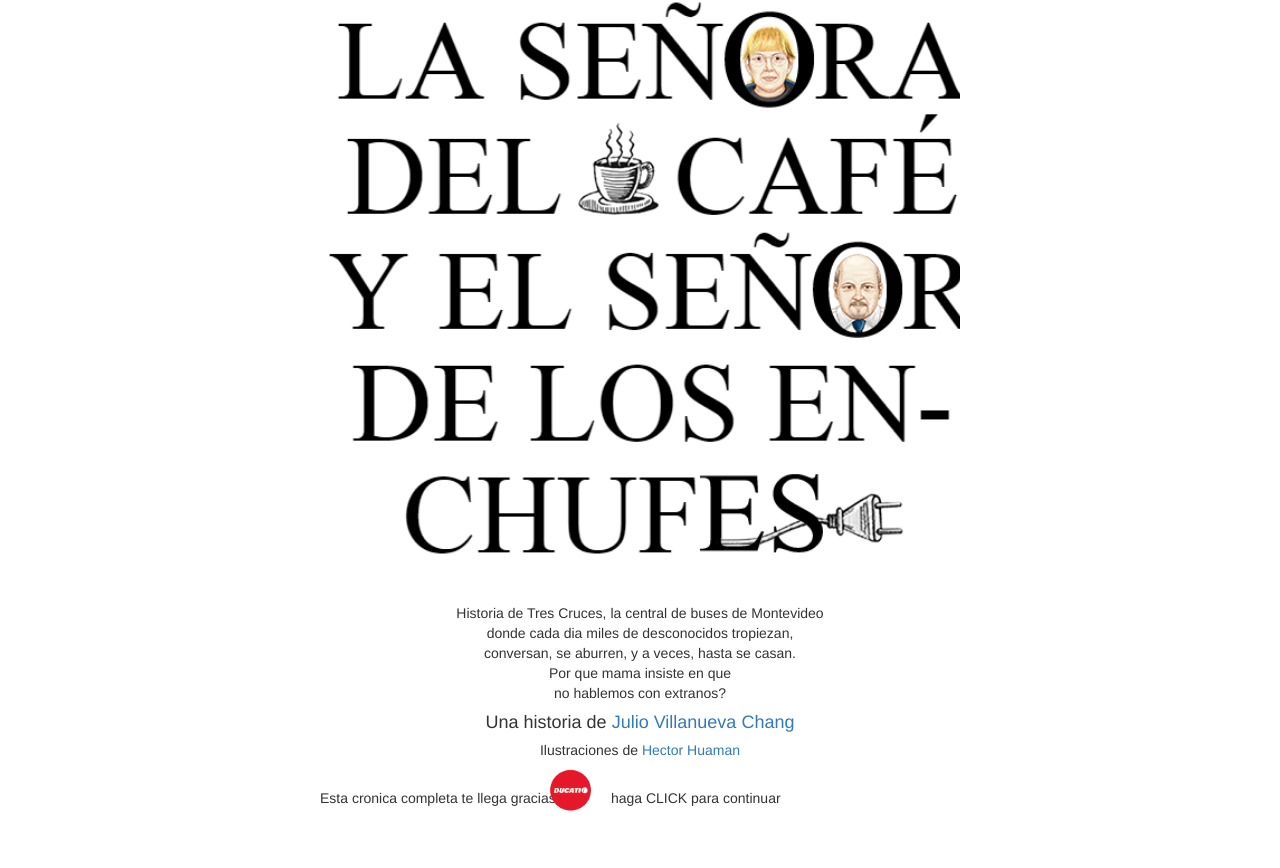
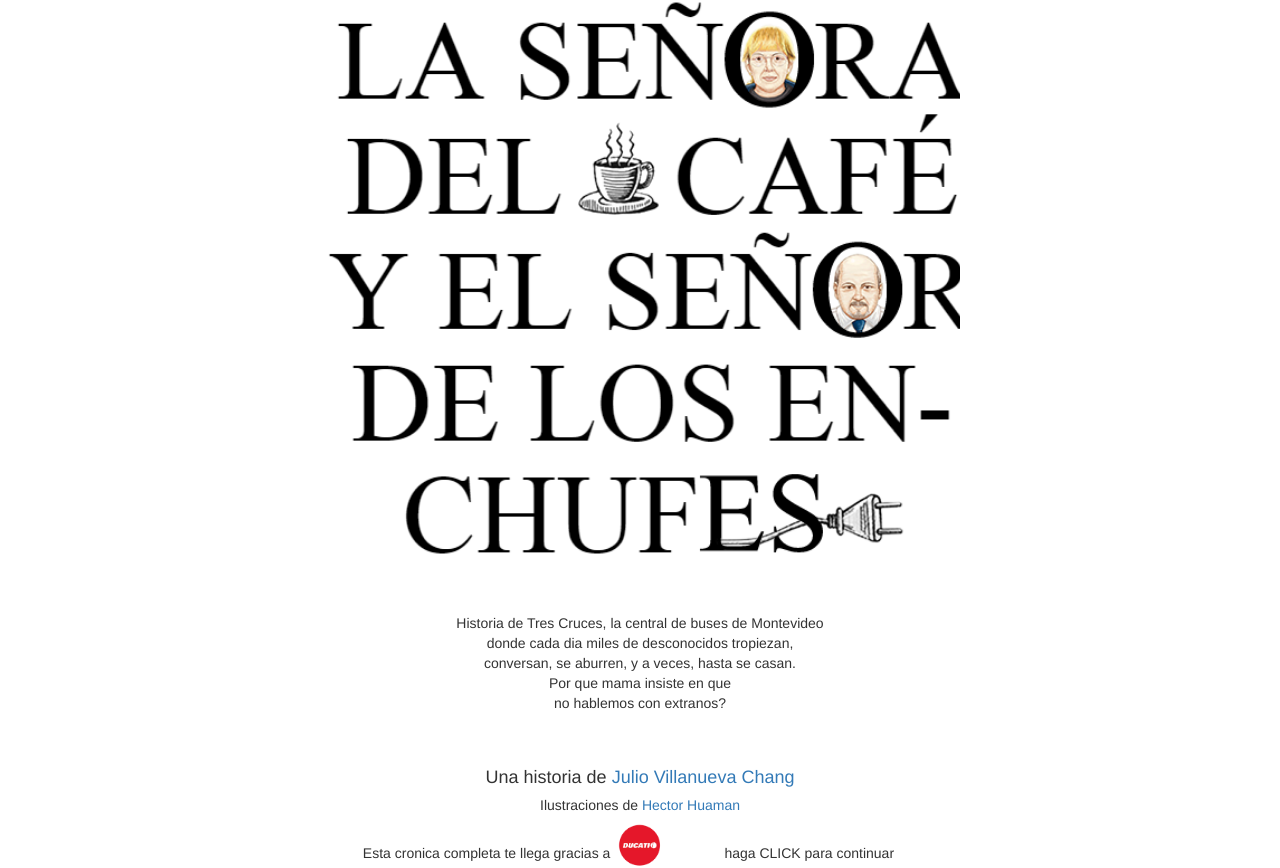
Before and after one commit to CelesteSuarez/mailing_2, a plain HTML site: page index.html in a window 1280 px wide. Shown: the part 124-992 px from the top of the page. Before the commit the page ends 937 px from the top, so only its background shows below. Drawn offline with nearby package versions, Linux system fonts and the light colour scheme; files whose address does not match are found by name.

Commit message:
Aumente margenes

```diff
--- a/index.html
+++ b/index.html
@@ -32,13 +32,17 @@
 					Por que mama insiste en que<br>
 					no hablemos con extranos?<br>
 				</p>
+			</div>
+			</div>
+
 				<div class="autores text-center">
 					<h4>Una historia de <a class="no-decoration" href="http://etiquetanegra.com.pe/complices/julio-villanueva-chang">Julio Villanueva Chang</a></h4>
 					<h5>Ilustraciones de <a class="no-decoration" href="http://etiquetanegra.com.pe/complices/hector-huaman">Hector Huaman</a></h5>
 				</div>
-			</div>
-				</div>
-				<div class="row">
+
+
+	<div class="accion">
+			<div class="row">
 					<div class="col-md-1"></div>
 					<div class="col-md-4">
 						<div class="texto1">
@@ -50,16 +54,14 @@
 					<div class="col-md-4">
 						<div class="texto2">
 							<p>haga CLICK para continuar<p>
-
 						</div>
-
 					</div>
 					<div class="col-md-1"></div>
 				</div>
 
 
 
-
+	</div>
 
 
 
--- a/stylesheets/views/_home.scss
+++ b/stylesheets/views/_home.scss
@@ -41,7 +41,8 @@ aside.imagen {
 }
 
 p.historia.text-center {
-    margin-top: 35px;
+    margin-top: 45px;
+    margin-bottom: 45px;
 }
 
 img.ducati {
@@ -51,7 +52,7 @@ img.ducati {
   .texto1{
   	width: 100%;
     position: relative;
-    left: 50%;
+    left: 42%;
     top: 20px;
 
 }
@@ -62,3 +63,7 @@ img.ducati {
     top: 20px;
     right: 38%;
 }
+
+.accion {
+    text-align: center;
+}
```
Also changed, not shown: stylesheets/main.css, 1 other file.
